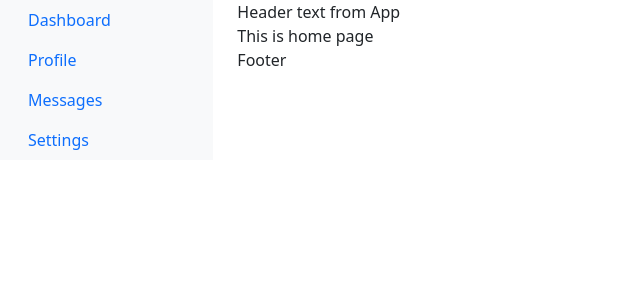
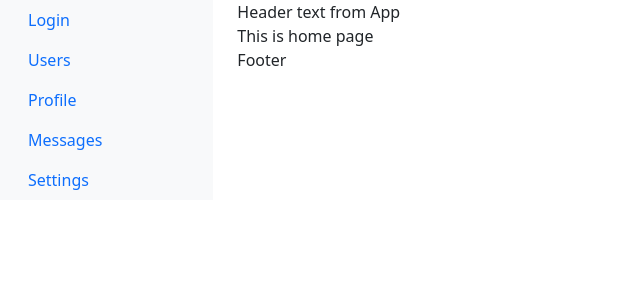
Before and after one commit to quocdunginfo/Learn-NodeJS, a React (Create React App) app in the folder client/react/: page / in a window 1280 px wide. Shown: the top 300 px of the page, without its empty margins (0-640 px from the left). Built offline with nearby package versions, Linux system fonts and the light colour scheme.

Commit message:
Passing prop to component

```diff
--- a/client/react/src/App.js
+++ b/client/react/src/App.js
@@ -7,9 +7,13 @@ import LeftNavLayout from './Layout/LeftNavLayout';
 
 export default function App() {
   const headerText = 'Header text from App';
+  const menuItems = [
+    { text: "Login", link: '/login' },
+    { text: "Users", link: '/users' }
+  ];
   return (
     <>
-      <LeftNavLayout>
+      <LeftNavLayout menuItems={menuItems}>
         <Header headerText={headerText} />
         <Home />
         <Footer />
--- a/client/react/src/Layout/LeftNavLayout.js
+++ b/client/react/src/Layout/LeftNavLayout.js
@@ -1,3 +1,5 @@
+import { useEffect } from "react";
+
 export default function LeftNavLayout(props) {
     return (
         <>
@@ -6,11 +8,14 @@ export default function LeftNavLayout(props) {
                     <nav class="col-md-2 d-none d-md-block bg-light sidebar">
                         <div class="sidebar-sticky">
                             <ul class="nav flex-column">
-                                <li class="nav-item">
-                                    <a class="nav-link active" href="#">
-                                        Dashboard
-                                    </a>
-                                </li>
+                                {props.menuItems.map((item, index) => (
+                                    <li key={item.text} class="nav-item">
+                                        <a class="nav-link active" href={item.link}>
+                                            {item.text}
+                                        </a>
+                                    </li>
+                                ))}
+
                                 <li class="nav-item">
                                     <a class="nav-link" href="#">
                                         Profile
```
